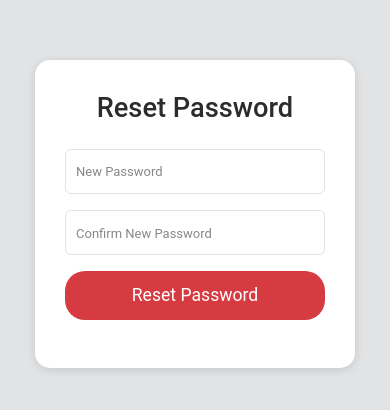
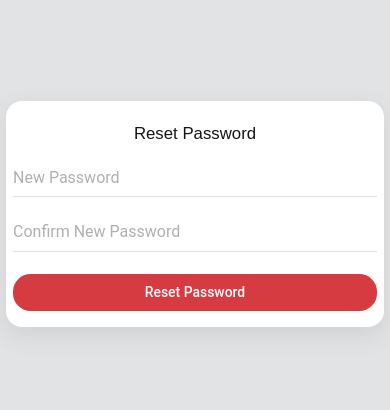
Before and after one commit to kalkeesh/Notekit_frontend, a React (Create React App) app: page /reset-password in a window 390 px wide. Shown: the part 208-618 px from the top of the page. Built offline with nearby package versions, Linux system fonts and the light colour scheme.

Commit message:
no changes all working well

```diff
--- a/package.json
+++ b/package.json
@@ -3,6 +3,7 @@
   "version": "0.1.0",
   "private": true,
   "dependencies": {
+    "@react-oauth/google": "^0.12.2",
     "@testing-library/dom": "^10.4.1",
     "@testing-library/jest-dom": "^6.9.1",
     "@testing-library/react": "^16.3.0",
--- a/src/App.css
+++ b/src/App.css
@@ -43,3 +43,65 @@ body {
   right: 20px;
   z-index: 200;
 }
+
+/* =====================================
+   NAVBAR (Light + Dark Theme Compatible)
+   ===================================== */
+.custom-navbar {
+  background-color: var(--color-navbar-bg);
+  transition: background-color 0.3s ease, box-shadow 0.3s ease;
+  padding: 0.6rem 1rem;
+}
+
+.custom-navbar .navbar-brand {
+  color: var(--color-accent);
+  font-family: var(--font-heading);
+  font-weight: 600;
+  display: flex;
+  align-items: center;
+  gap: 6px;
+}
+
+.custom-navbar .navbar-brand:hover {
+  color: var(--color-accent-hover);
+  text-decoration: none;
+}
+
+.custom-navbar .nav-link {
+  color: var(--color-text);
+  font-weight: 500;
+  transition: color 0.3s ease;
+}
+
+.custom-navbar .nav-link:hover {
+  color: var(--color-accent);
+}
+
+.custom-navbar .btn-logout {
+  background-color: transparent;
+  border: 1.8px solid var(--color-accent);
+  color: var(--color-accent);
+  font-weight: 500;
+  border-radius: 6px;
+  padding: 4px 12px;
+  transition: all 0.3s ease;
+}
+
+.custom-navbar .btn-logout:hover {
+  background-color: var(--color-accent);
+  color: var(--color-navbar-bg);
+}
+
+/* Toggler icon color fix for dark mode */
+.navbar-toggler {
+  border: none;
+}
+
+.navbar-toggler:focus {
+  outline: none;
+  box-shadow: none;
+}
+
+.navbar-toggler-icon {
+  filter: invert(var(--toggler-filter));
+}
--- a/src/App.jsx
+++ b/src/App.jsx
@@ -5,6 +5,7 @@ import NoteEditor from "./components/NoteEditor";
 import 'bootstrap/dist/css/bootstrap.min.css';
 import 'bootstrap-icons/font/bootstrap-icons.css';
 import './App.css';
+import 'bootstrap/dist/js/bootstrap.bundle.min.js';
 
 function App() {
   const [notes, setNotes] = useState([]);
--- a/src/pages/ResetPassword.css
+++ b/src/pages/ResetPassword.css
@@ -1,60 +1,133 @@
-/* Simple centered container */
+@import '../variables.css';
+
 .reset-password-container {
   min-height: 100vh;
-    margin: 0;
+  background: #e2e3e4;
   display: flex;
   justify-content: center;
   align-items: center;
-    background: #e2e3e4;
+  padding: 16px;
 }
 
-/* Simple form box */
 .reset-password-form {
+  width: 460px;
+  max-width: 100%;
   background: #fff;
-    padding: 2rem 1rem;
-    border-radius: 15px;
-    box-shadow: 0 2px 10px rgba(0,0,0,0.12);
-    width: 320px;
+  border-radius: 24px;
+  box-shadow: 0 8px 24px rgba(85, 85, 85, 0.13);
+  padding: 38px 24px 24px 24px;
   text-align: center;
+  display: flex;
+  flex-direction: column;
+  align-items: stretch;
 }
 
-/* Heading style */
 .reset-password-form h2 {
-    color: #2c2c2c;
-    margin-bottom: 1.5rem;
-    font-size: 1.7rem;
+  font-family: 'Poppins', sans-serif;
+  font-weight: 500;
+  font-size: 1.6rem;  /* Smaller for modern look */
+  color: #151519;
+  margin-bottom: 24px;
+  margin-top: 0;
 }
 
-/* Inputs style */
+/* Input style as underline "lane" */
 .reset-password-form input {
-    width: 90%;
-    margin-bottom: 1rem;
-    padding: 0.6rem;
-    border: 1px solid #e2e3e4;
-    border-radius: 6px;
-    font-size: 1rem;
+  width: 100%;
+  font-size: 1.07rem;
+  padding: 11px 0 8px 0;
+  border: none;
+  border-bottom: 1px solid #e0e0e0;
+  outline: none;
+  background: transparent;
   color: #222;
+  margin-bottom: 21px;
+  transition: border-color 0.2s;
 }
 
-/* Placeholder style */
 .reset-password-form input::placeholder {
-    color: #888;
-    font-size: 13px;
+  color: #b0b0b0;
+  font-size: 1rem;
+  font-weight: 400;
 }
 
-/* Button style */
+.reset-password-form input:focus {
+  border-bottom: 1.5px solid #d73b42;
+}
+
 .reset-password-form button {
-    width: 90%;
+  width: 100%;
   background: #d73b42;
   color: #fff;
-    padding: 0.7rem;
   border: none;
-    border-radius: 20px;
+  border-radius: 1.7rem;  /* Slightly smaller than desktop login */
+  font-size: 0.97rem;     /* Smaller font */
+  font-family: inherit;
+  padding: 11px 0;
+  font-weight: 500;
+  margin-top: 8px;
+  margin-bottom: 10px;
   cursor: pointer;
-    font-size: 1.1rem;
-    margin-bottom: 1rem;
+  transition: background .18s;
+}
+.reset-password-form button:hover {
+  background: #b73338;
 }
 
-.reset-password-form button:hover {
-    background: #b43338;
+/* Responsive tweaks for mobile */
+@media (max-width: 768px) {
+  .reset-password-container {
+    padding: 12px;
   }
+  .reset-password-form {
+    width: 100%;
+    max-width: 440px;
+    padding: 30px 14px 18px 14px;
+  }
+  .reset-password-form h2 {
+    font-size: 1.19rem;
+    margin-bottom: 18px;
+  }
+  .reset-password-form button {
+    padding: 9px 0;
+    font-size: 0.92rem;
+    border-radius: 1.4rem;
+    margin-bottom: 7px;
+  }
+}
+
+@media (max-width: 480px) {
+  .reset-password-container {
+    padding: 6px;
+  }
+  .reset-password-form {
+    padding: 23px 7px 10px 7px;
+    border-radius: 16px;
+  }
+  .reset-password-form h2 {
+    font-size: 1.05rem;
+    margin-bottom: 12px;
+  }
+  .reset-password-form input {
+    font-size: 0.98rem;
+    padding: 9px 0 7px 0;
+    margin-bottom: 14px;
+  }
+  .reset-password-form button {
+    padding: 8px 0;
+    font-size: 0.87rem;
+    border-radius: 1.1rem;
+    margin-bottom: 6px;
+  }
+}
+
+@media (max-width: 360px) {
+  .reset-password-form {
+    padding: 16px 4px 6px 4px;
+    border-radius: 10px;
+  }
+  .reset-password-form h2 {
+    font-size: 0.95rem;
+    margin-bottom: 8px;
+  }
+}
--- a/src/pages/SignIn.css
+++ b/src/pages/SignIn.css
@@ -1,85 +1,109 @@
-/* Container for centering the signup card */
+@import '../variables.css';
+
 .signup-container {
+  min-height: 100vh;
+  background: #e2e3e4;
   display: flex;
   justify-content: center;
   align-items: center;
-  height: 100vh;
-  background-color: #f8f9fa; /* light gray background */
 }
 
-/* Card styling */
 .signup-card {
-  background: #ffffff; /* white card */
-  padding: 2.5rem 3rem;
-  border-radius: 1rem;
-  box-shadow: 0 0.5rem 1rem rgba(0, 0, 0, 0.15);
-  width: 400px;
+  width: 460px;
+  background: #fff;
+  border-radius: 24px;
+  box-shadow: 0 8px 24px rgba(85, 85, 85, .13);
+  padding: 48px 32px 32px 32px;
   text-align: center;
 }
 
-/* Card title */
 .signup-card h2 {
-  margin-bottom: 1.5rem;
-  color: #333;
-  font-weight: 600;
+  font-family: 'Poppins', sans-serif;
+  font-weight: 500;
+  font-size: 2.5rem;
+  color: #151519;
+  margin-bottom: 38px;
+  margin-top: 0;
 }
 
-/* Input fields */
+.signup-card form {
+  display: flex;
+  flex-direction: column;
+  align-items: stretch;
+}
+
 .signup-card input {
   width: 100%;
-  padding: 12px;
-  margin-bottom: 1rem;
+  font-size: 1.10rem;
+  padding: 14px 0 10px 0;
   border: none;
-  border-bottom: 1px solid #ced4da;
-  border-radius: 0;
+  border-bottom: 1px solid #e0e0e0;
   outline: none;
-  font-size: 0.9rem;
-  transition: 0.3s;
+  background: transparent;
+  color: #222;
+  margin-bottom: 25px;
+  transition: border-color 0.2s;
 }
 
-/* Input focus effect */
-.signup-card input:focus {
-  border-color: #007bff;
-  box-shadow: 0 0 4px rgba(0, 123, 255, 0.3);
+.signup-card input::placeholder {
+  color: #b0b0b0;
+  font-size: 1rem;
+  font-weight: 400;
 }
 
-/* Button styling */
+.signup-card input:focus {
+  border-bottom: 1.5px solid #d73b42;
+}
+
 .signup-btn {
   width: 100%;
-  padding: 12px;
-  background-color: #007bff;
-  color: white;
+  background: #d73b42;
+  color: #fff;
   border: none;
   border-radius: 2rem;
+  font-size: 1.10rem;
+  font-family: inherit;
+  padding: 14px 0;
+  font-weight: 500;
+  margin-top: 10px;
+  margin-bottom: 10px;
   cursor: pointer;
-  font-weight: bold;
-  transition: 0.3s;
+  transition: background .18s;
+}
+.signup-btn:hover {
+  background: #b73338;
 }
 
-.signup-btn:hover {
-  background-color: #0056b3;
+.login-link {
+  margin-top: 18px;
+  font-size: 1.03rem;
+  color: #111;
+}
+.login-link .register-link {
+  color: #d73b42;
+  text-decoration: none;
+  font-weight: 600;
+  margin-left: 3px;
+}
+.login-link .register-link:hover {
+  text-decoration: underline;
 }
 
-/* Error message styling */
+/* Error Message */
 .error-message {
-  color: red;
-  font-size: 0.85rem;
-  margin-top: -8px;
-  margin-bottom: 10px;
+  color: #d73b42;
+  font-size: 0.91rem;
   text-align: left;
+  margin: -20px 0 18px 2px;
 }
 
-/* Login link below the form */
-.login-link {
-  margin-top: 1rem;
-  font-size: 0.9rem;
+/* Responsive */
+@media (max-width: 549px) {
+  .signup-card {
+    width: 94vw;
+    padding: 32px 10px 28px 10px;
+  }
+  .signup-card h2 {
+    font-size: 2rem;
+  }
 }
-
-.login-link a {
-  color: #007bff;
-  text-decoration: none;
-}
-
-.login-link a:hover {
-  text-decoration: underline;
-}
```
Also changed, not shown: src/components/NoteBlock.css (+0 -26 lines), src/components/NoteEditor.css (+0 -54 lines), src/pages/ForgotPassword.css (+150 -29 lines), 1 other file (tests, documents, lock files or other folders). Lines whose indentation alone changed are shown as unchanged.
